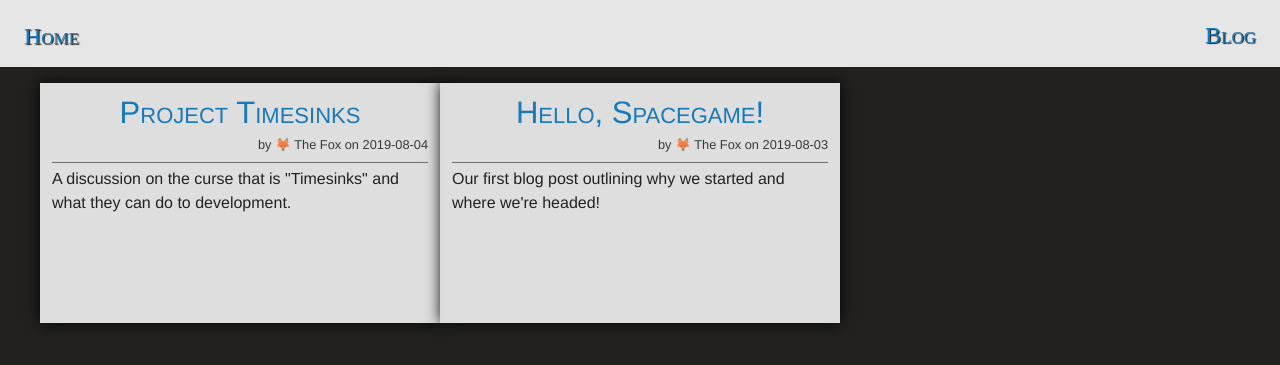
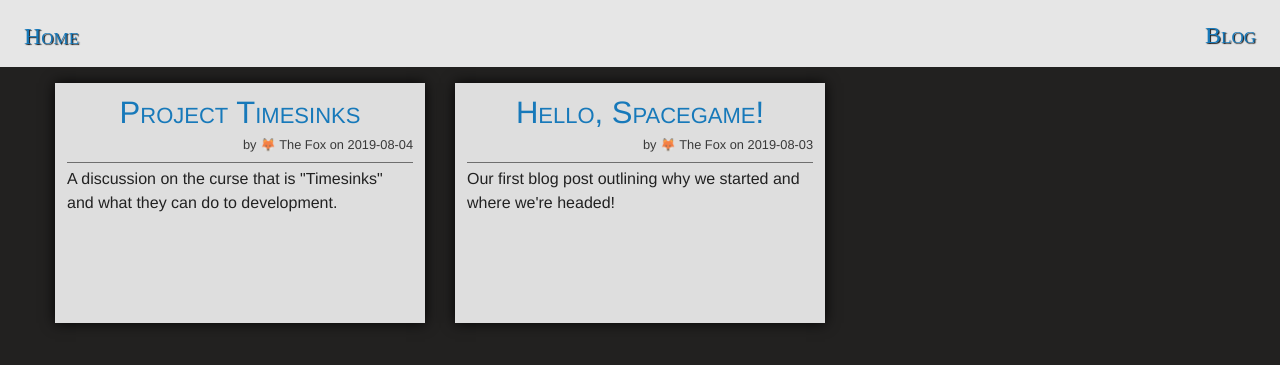
Before and after one commit to ori-sky/polar-space, a Jekyll site: the page built from blog.md, in a window 1280 px wide. Shown: the top 365 px of the page. Built offline with Jekyll 4.4.1, drawn with Linux system fonts in a browser that asks for light colours; nearby versions of some CDN libraries; some web fonts are replaced; library files that are not in the unit come from our copies.

Commit message:
Update blog.md

```diff
--- a/blog.md
+++ b/blog.md
@@ -5,7 +5,7 @@ layout: blog
 
 {::nomarkdown}
 {% for post in site.posts %}
-	<div class="large-4 medium-6 small-12 columns">
+	<div class="large-4 medium-6 small-12 cell">
 		<a href="{{ post.url | remove_first:'/' }}">
 			<div class="content-box blog-preview">
 				<h3>{{ post.title }}</h3>
```
